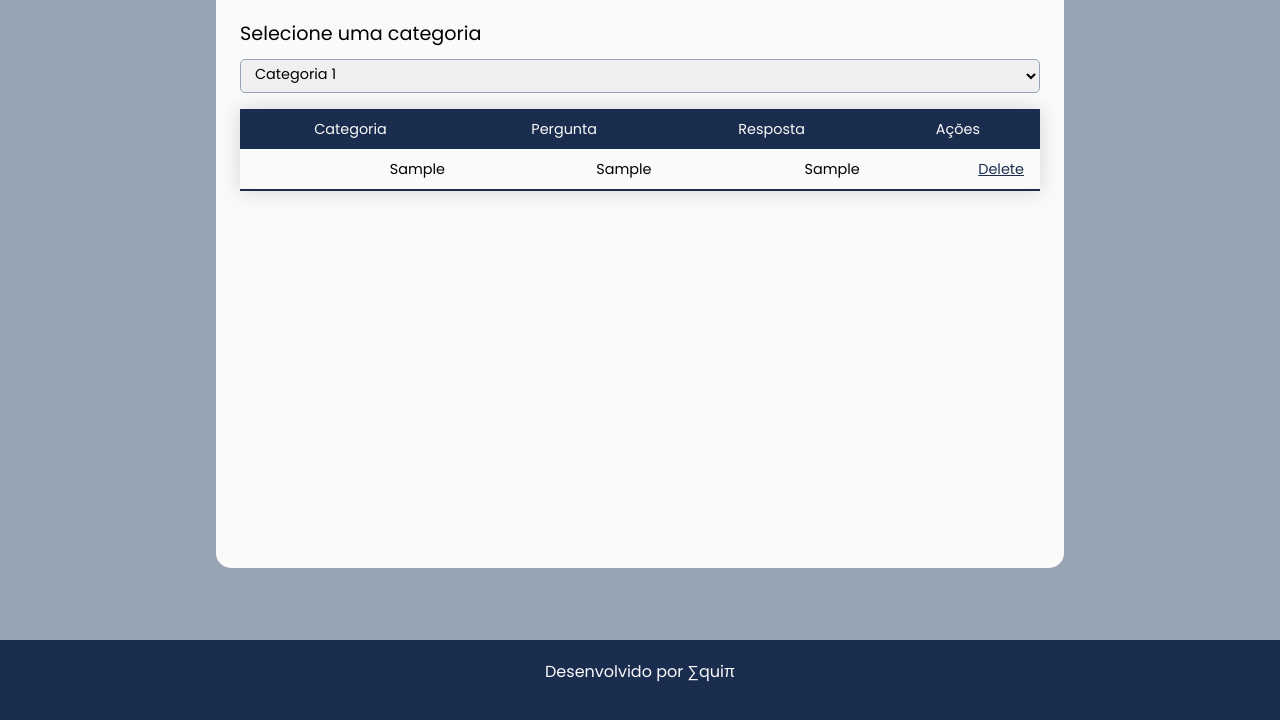
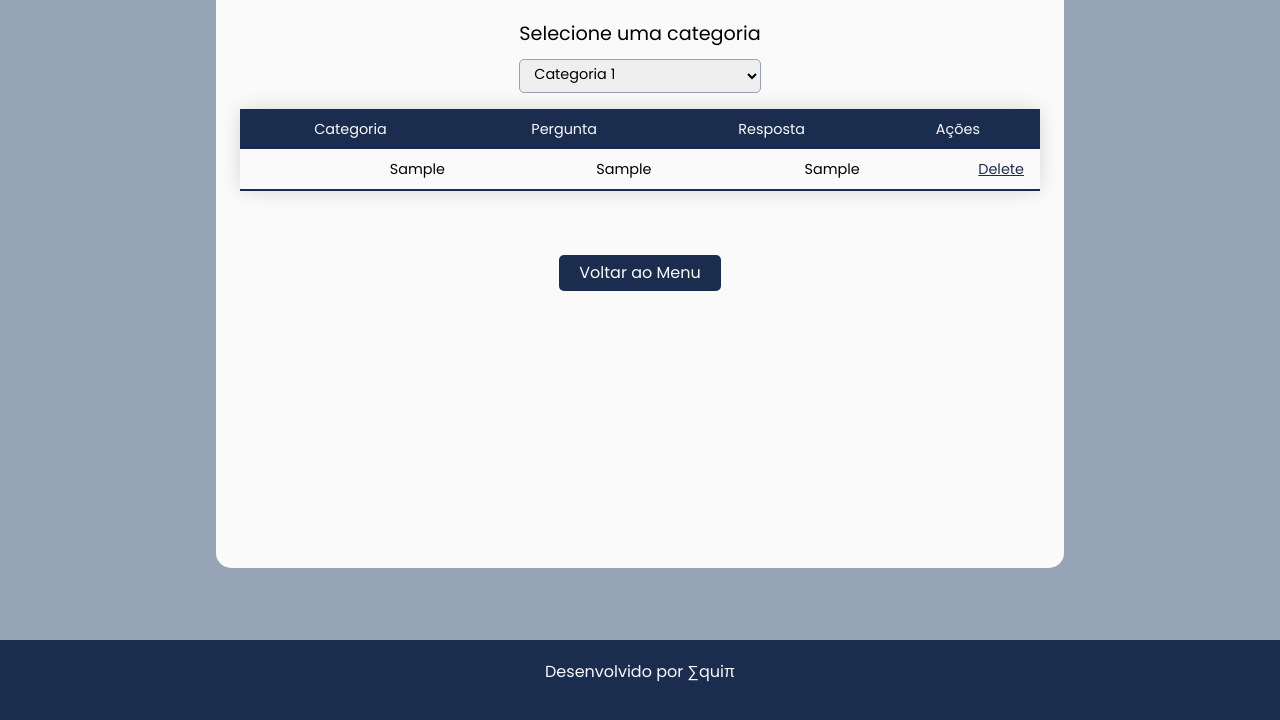
Before and after one commit to ezequielhenrique/chatbot-escolaridade-website, a Flask app: page /perguntas in a window 1280 px wide. Shown: the part 80-800 px from the top of the page. Run offline with Flask 3, Linux system fonts and the light colour scheme; tables that the repository leaves empty hold one stand-in row (values such as "Sample post").

Commit message:
atualização de css

```diff
--- a/static/css/style.css
+++ b/static/css/style.css
@@ -189,6 +189,9 @@ footer > p {
 }
 
 .subcontainer {
+    display: flex;
+    flex-direction: column;
+    align-items: center;
     text-align: right;
     max-width: 800px;
     min-height: 65vh;
@@ -258,6 +261,7 @@ footer > p {
 
 .styled-table {
     border-collapse: collapse;
+    border-radius: 5%;
     margin-bottom: 2rem;
     font-size: 0.9rem;
     width: 100%;
@@ -297,6 +301,15 @@ footer > p {
     font-size: 0.9rem;
 }
 
+.back-menu-button {
+    display: flex;
+    flex-direction: column;
+    align-items: center;
+    justify-content: center;
+    gap: 10px;
+    justify-self: center;
+}
+
 /* -------------- Estilos de responsividade -------------- */
 
 @media screen and (max-width: 820px) {
--- a/templates/cadastro.html
+++ b/templates/cadastro.html
@@ -22,8 +22,7 @@
 
 			<input class="btn btn-primary" id="cadastrar" type="submit" value="Cadastrar">
         </form>
-
-      	<a href="/menu" class="btn btn-secondary form-item" id="back-button">Voltar ao Menu </a>
+		<a href="/menu" class="btn btn-secondary form-item" id="back-button">Voltar ao Menu </a>
     </section>
 </main>
 
--- a/templates/perguntas.html
+++ b/templates/perguntas.html
@@ -35,6 +35,9 @@
                 {% endfor %}
             </tbody>
         </table>
+
+        <a href="/menu" class="btn btn-secondary back-menu-button" id="back-button" >Voltar ao Menu </a>
+
     </section>
 </main>
 
```
